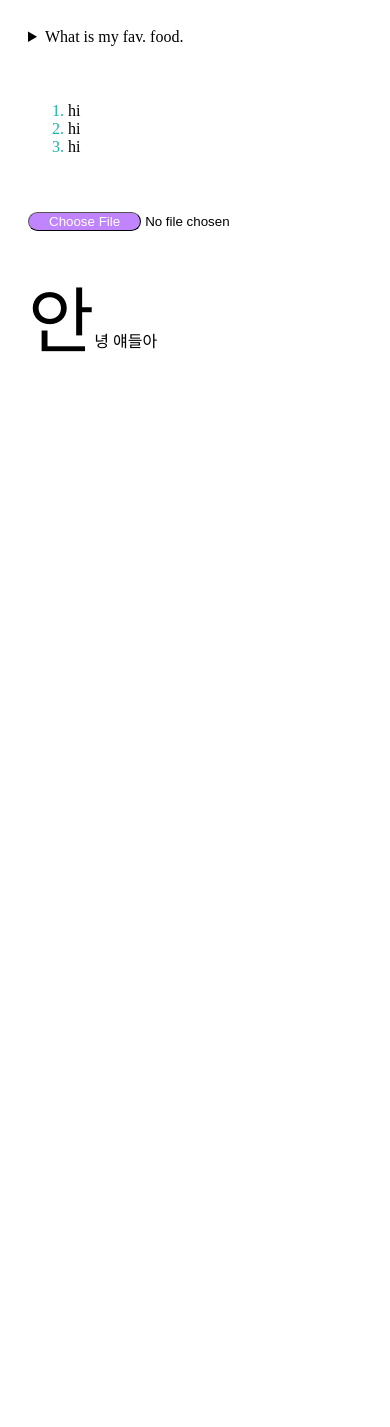
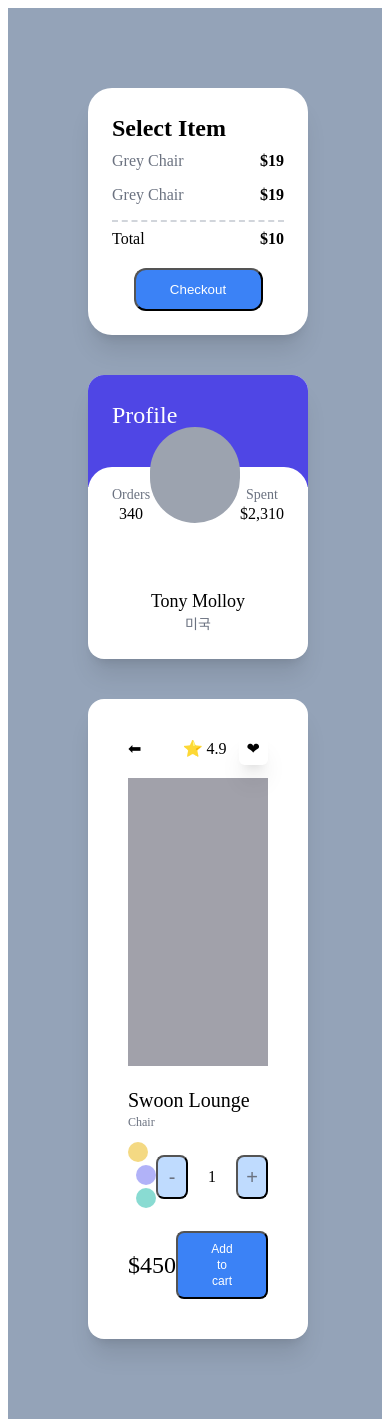
Before and after one commit to moko0428/carrot-market, a Next.js app: page / in a window 390 px wide. Before the commit the page ends 844 px from the top, so only its background shows below. Built offline with nearby package versions, Linux system fonts and the light colour scheme.

Commit message:
Responsive Modifiers 반응형 웹 디자인(화면 크기)

```diff
--- a/pages/index.tsx
+++ b/pages/index.tsx
@@ -2,32 +2,84 @@
 
 const Home: NextPage = () => {
   return (
-    <>
-      <div className="flex flex-col space-y-2 p-5">
-        <details className="select-none open:text-white open:bg-indigo-400">
-          <summary className="cursor-pointer">What is my fav. food.</summary>
-          <span>김치</span>
-        </details>
+    <div className="bg-slate-400 xl:place-content-center py-20 px-20 grid gap-10 lg:grid-cols-2 xl:grid-cols-3 min-h-screen">
+      <div className="bg-white flex flex-col justify-between sm:bg-red-400 md:bg-teal-400 lg:bg-indigo-400 xl:bg-yellow-400 2xl:bg-pink-400 p-6 rounded-3xl shadow-xl">
+        <span className="font-semibold text-2xl">Select Item</span>
+        <div className="flex justify-between my-2">
+          <span className="text-gray-500">Grey Chair</span>
+          <span className="font-semibold ">$19</span>
+        </div>
+        <div className="flex justify-between my-2">
+          <span className="text-gray-500">Grey Chair</span>
+          <span className="font-semibold ">$19</span>
+        </div>
+        <div className="flex justify-between mt-2 pt-2 border-t-2 border-dashed border-l-0 border-r-0 border-b-0 border-gray-300">
+          <span>Total</span>
+          <span className="font-semibold ">$10</span>
+        </div>
+        <button className="mt-5 bg-blue-500 text-white p-3 text-center rounded-xl w-3/4 mx-auto hover:bg-teal-500 hover:text-black active:bg-yellow-500 focus:text-red-500">
+          Checkout
+        </button>
       </div>
-      <div className="flex flex-col space-y-2 p-5">
-        <ul className="list-decimal marker:text-teal-500">
-          <li>hi</li>
-          <li>hi</li>
-          <li>hi</li>
-        </ul>
+      <div className="bg-white overflow-hidden rounded-2xl shadow-xl group">
+        <div className="bg-blue-500 landscape:bg-teal-500 portrait:bg-indigo-600 p-6 pb-14 xl:pb-40">
+          <span className="text-white text-2xl ">Profile</span>
+        </div>
+        <div className="rounded-3xl p-6 bg-white relative -top-5">
+          <div className="flex relative -top-16 items-end justify-between">
+            <div className="flex flex-col items-center">
+              <span className="text-sm text-gray-500">Orders</span>
+              <span className="font-medium">340</span>
+            </div>
+            <div className="h-24 w-24 bg-gray-400 rounded-full group-hover:bg-red-300 transition-colors" />
+            <div className="flex flex-col items-center">
+              <span className="text-sm text-gray-500">Spent</span>
+              <span className="font-medium">$2,310</span>
+            </div>
+          </div>
+          <div className="relative  flex flex-col items-center -mb-5">
+            <span className="text-lg font-medium">Tony Molloy</span>
+            <span className="text-sm text-gray-500">미국</span>
+          </div>
+        </div>
       </div>
-      <div className="flex flex-col space-y-2 p-5">
-        <input
-          type="file"
-          className=" file:cursor-pointer file:hover:text-purple-400 file:hover:bg-white file:hover:border-purple-400 file:hover:border-2 file:transition-colors file:border file:rounded-xl file:px-5 file:text-white file:bg-purple-400"
-        />
+      <div className="bg-white p-10 rounded-2xl shadow-xl lg:col-span-2 xl:col-span-1">
+        <div className="flex mb-5 justify-between">
+          <span>⬅</span>
+          <div className="space-x-3">
+            <span>⭐ 4.9</span>
+            <span className="shadow-xl p-2 rounded-md">❤</span>
+          </div>
+        </div>
+        <div className="bg-zinc-400 h-72 mb-5" />
+        <div className="flex flex-col">
+          <span className="font-medium  text-xl">Swoon Lounge</span>
+          <span className="text-xs text-gray-500">Chair</span>
+          <div className="mt-3 mb-5 flex justify-between items-center">
+            <div className="space-x-2">
+              <button className="w-5 h-5 rounded-full border-none bg-yellow-500 bg-opacity-50 focus:ring-2 ring-offset-2 ring-yellow-500 transition" />
+              <button className="w-5 h-5 rounded-full border-none bg-indigo-500 bg-opacity-50 focus:ring-2 ring-offset-2 ring-indigo-500 transition" />
+              <button className="w-5 h-5 rounded-full border-none bg-teal-500 bg-opacity-50 focus:ring-2 ring-offset-2 ring-teal-500 transition" />
+            </div>
+            <div className="flex items-center space-x-5">
+              <button className="p-1.5 rounded-lg bg-blue-200 flex justify-center items-center aspect-square w-8 font-medium text-xl text-gray-500">
+                -
+              </button>
+              <span>1</span>
+              <button className="p-1.5 rounded-lg bg-blue-200 flex justify-center items-center aspect-square w-8 font-medium text-xl text-gray-500">
+                +
+              </button>
+            </div>
+          </div>
+          <div className="flex justify-between items-center">
+            <span className="font-medium text-2xl">$450</span>
+            <button className="bg-blue-500 text-center py-2 px-8 text-xs text-white rounded-lg">
+              Add to cart
+            </button>
+          </div>
+        </div>
       </div>
-      <div className="flex flex-col space-y-2 p-5">
-        <p className="first-letter:text-7xl first-letter:hover:text-purple-500">
-          안녕 얘들아
-        </p>
-      </div>
-    </>
+    </div>
   );
 };
 
```
